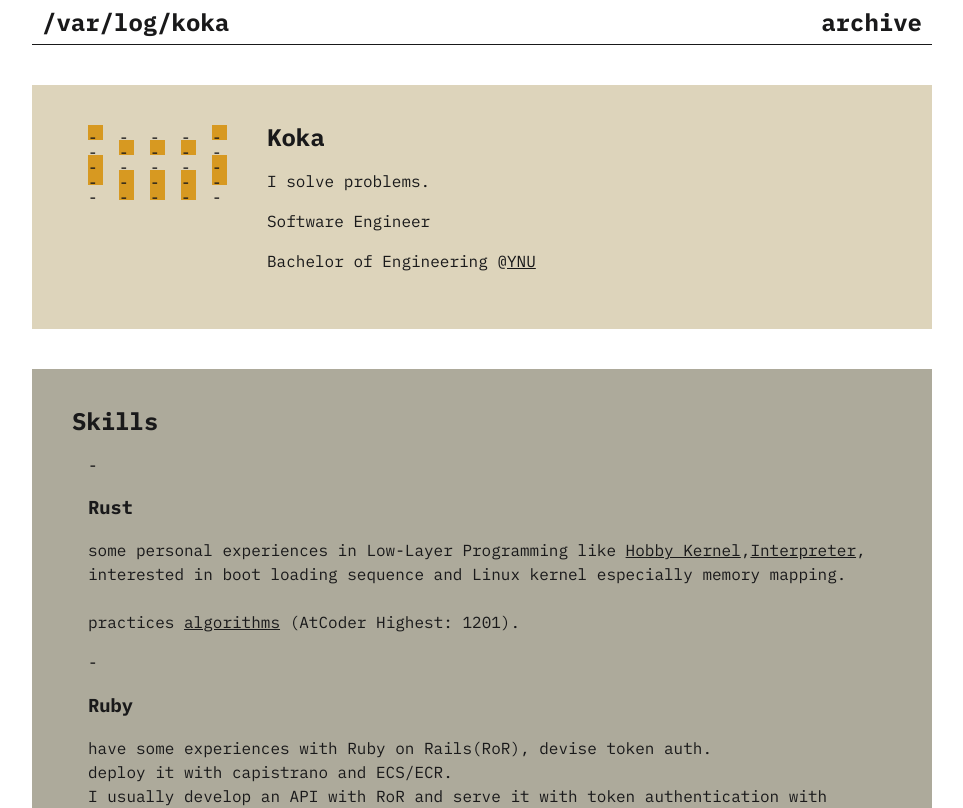
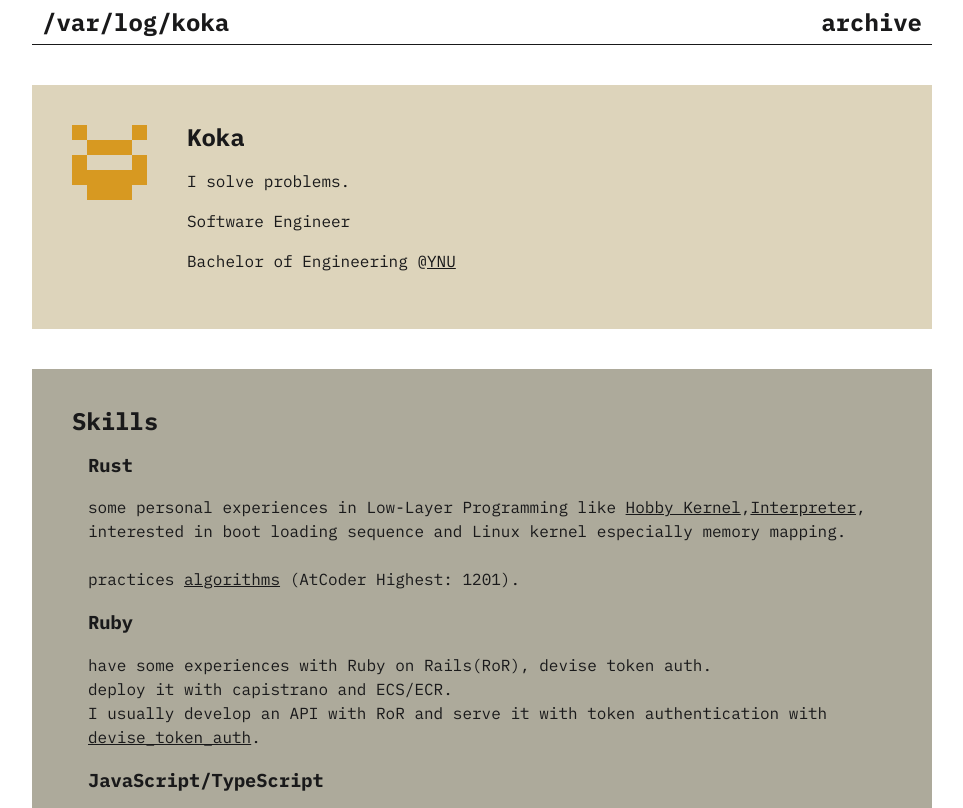
Before and after one commit to koka831/koka831.github.io, a Next.js app: page / in a window 1280 px wide. Shown: the top 808 px of the page, without its empty margins (158-1121 px from the left). Built offline with nearby package versions, Linux system fonts and the light colour scheme.

Commit message:
modify list style

```diff
--- a/src/components/Icon.module.scss
+++ b/src/components/Icon.module.scss
@@ -8,6 +8,7 @@ ul.icon {
   display: flex;
 
   li {
+    margin: 0;
     width: 15px;
     height: 15px;
 
--- a/src/styles/globals.scss
+++ b/src/styles/globals.scss
@@ -40,10 +40,6 @@ ul {
 ul li {
   list-style-type: none;
   margin-left: 1em;
-
-  &::before {
-    content: "- ";
-  }
 }
 
 img {
```
